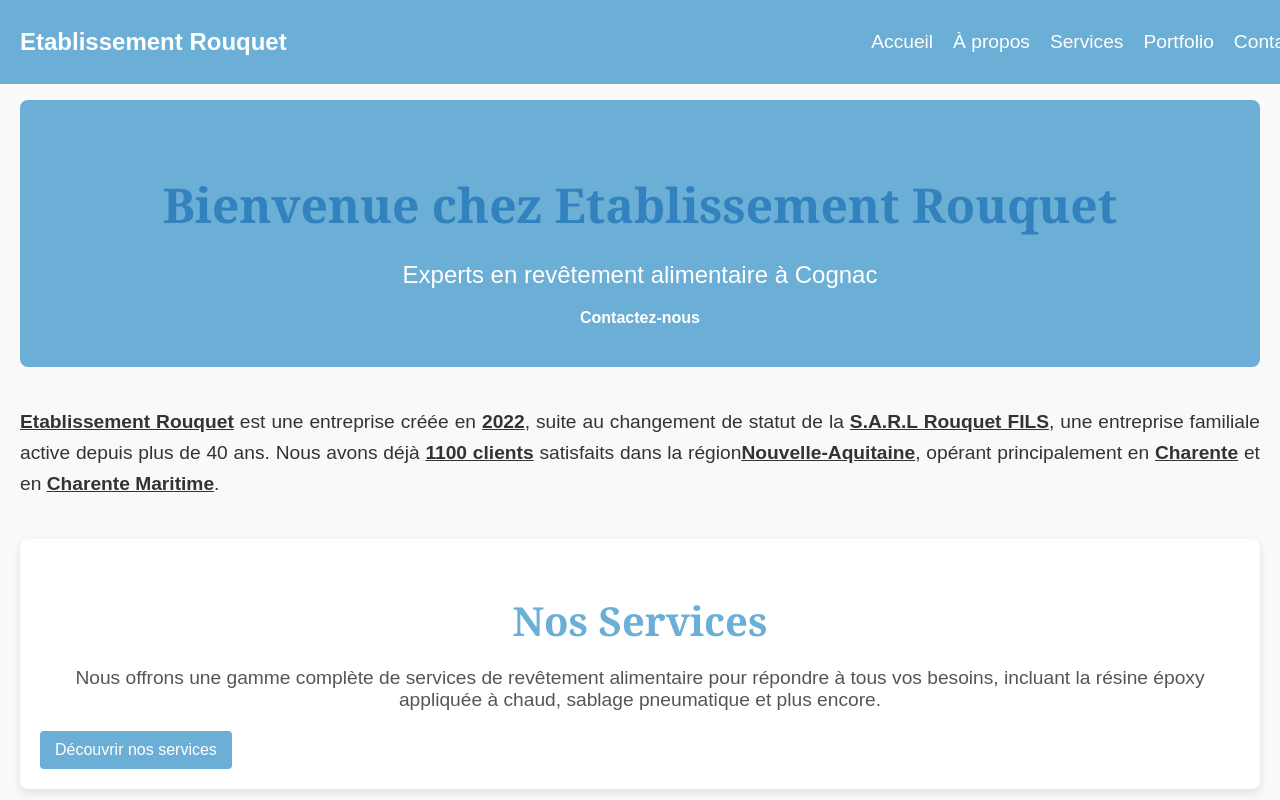
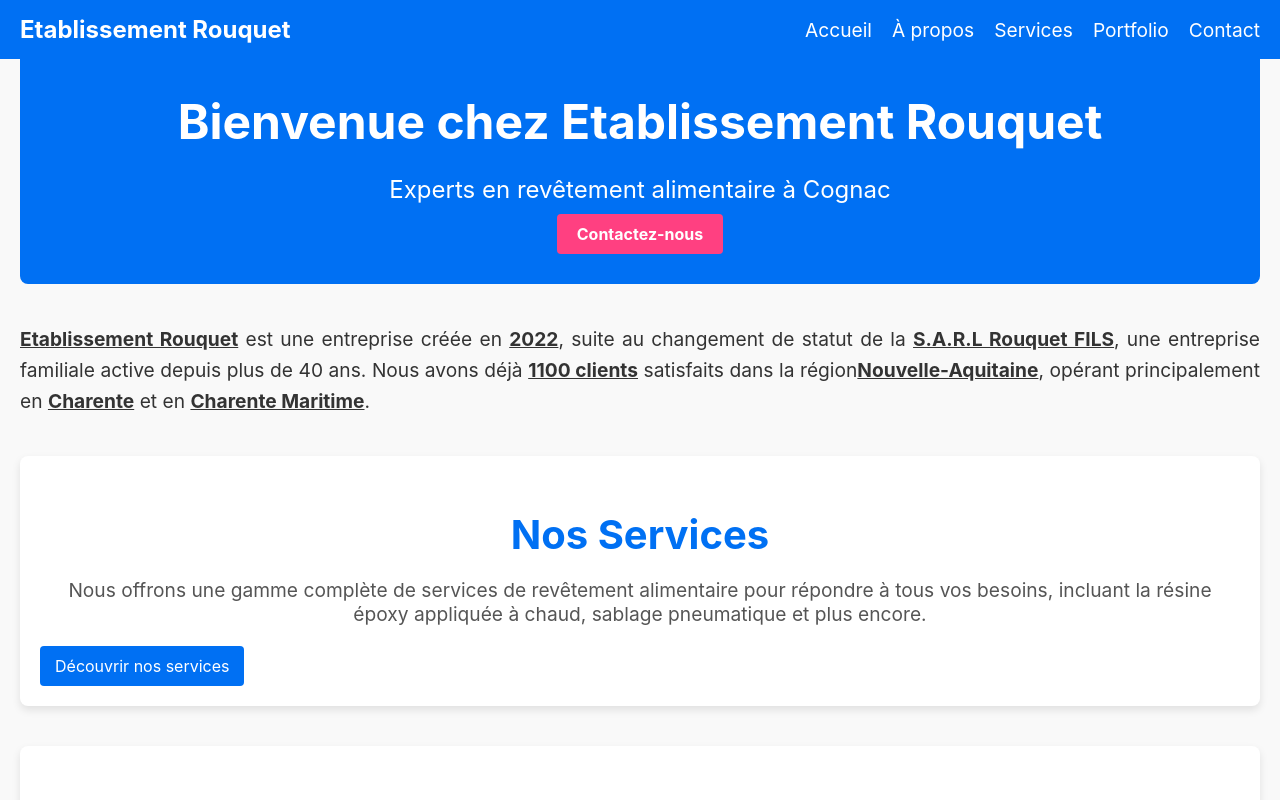
Before and after one commit to RudyDev-engfr/rouquetEstablishment, a Next.js app: page / in a window 1280 px wide. Shown: the top 800 px of the page. Built offline with nearby package versions, Linux system fonts and the light colour scheme.

Commit message:
Fix navbar width

```diff
--- a/app/globals.css
+++ b/app/globals.css
@@ -1,75 +1,43 @@
+/* globals.css */
+
+*,
+*::before,
+*::after {
+  box-sizing: border-box;
+}
+
 :root {
-  --primary-color: #6baed6; /* Bleu pastel principal */
-  --secondary-color: #3182bd; /* Bleu un peu plus foncé pour les boutons et les accents */
-  --background-color: #f0f4f8; /* Bleu très clair pour le fond */
-  --text-color: #333; /* Couleur du texte */
-  --header-text-color: #fff; /* Couleur du texte des en-têtes */
-  --cta-hover-color: #25597a;
+  --primary-color: #0070f3;
+  --secondary-color: #f9f9f9;
+  --cta-color: #ff4081;
+  --cta-hover-color: #e73370;
+  --text-color: #333333;
 }
 
 body {
-  font-family: Arial, sans-serif;
-  background-color: var(--background-color);
   margin: 0;
   padding: 0;
+  font-family:
+    -apple-system,
+    BlinkMacSystemFont,
+    Segoe UI,
+    Roboto,
+    Oxygen,
+    Ubuntu,
+    Cantarell,
+    Fira Sans,
+    Droid Sans,
+    Helvetica Neue,
+    sans-serif;
+  background-color: var(--secondary-color);
   color: var(--text-color);
-  padding-top: 80px; /* Compense la hauteur de la barre de navigation */
-}
-
-h1,
-h2,
-h3,
-h4,
-h5,
-h6 {
-  font-family: "Georgia", serif;
-  color: var(--secondary-color);
 }
 
 a {
-  color: var(--secondary-color);
+  color: inherit;
   text-decoration: none;
 }
 
-a:hover {
-  text-decoration: underline;
+* {
+  box-sizing: border-box;
 }
-
-.container {
-  width: 90%;
-  max-width: 1200px;
-  margin: 0 auto;
-  padding: 20px;
-}
-
-button {
-  padding: 10px 15px;
-  background-color: var(--secondary-color);
-  color: var(--header-text-color);
-  border: none;
-  border-radius: 4px;
-  cursor: pointer;
-}
-
-button:hover {
-  background-color: #25597a; /* Couleur plus foncée au survol */
-}
-
-@media (max-width: 768px) {
-  .container {
-    width: 95%;
-  }
-
-  h1 {
-    font-size: 1.8em;
-  }
-
-  p,
-  a {
-    font-size: 1em;
-  }
-
-  button {
-    width: 100%;
-  }
-}
--- a/components/Nav.module.css
+++ b/components/Nav.module.css
@@ -1,3 +1,5 @@
+/* Nav.module.css */
+
 .navbar {
   display: flex;
   justify-content: space-between;
@@ -6,10 +8,11 @@
   background-color: var(--primary-color);
   color: #ffffff;
   position: fixed;
-  width: 100vw;
+  width: 100%; /* Remplace 100vw par 100% */
   top: 0;
   left: 0;
   z-index: 1000;
+  box-sizing: border-box; /* Assure que padding et border sont inclus dans la largeur */
 }
 
 .logo a {
@@ -32,6 +35,8 @@
   list-style: none;
   display: flex;
   gap: 20px;
+  margin: 0;
+  padding: 0;
 }
 
 .navLinks li a {
@@ -58,6 +63,7 @@
     right: 0;
     padding: 20px;
     border-radius: 0 0 10px 10px;
+    width: 200px; /* Ajout d'une largeur fixe pour éviter le débordement */
   }
 
   .navActive {
```
